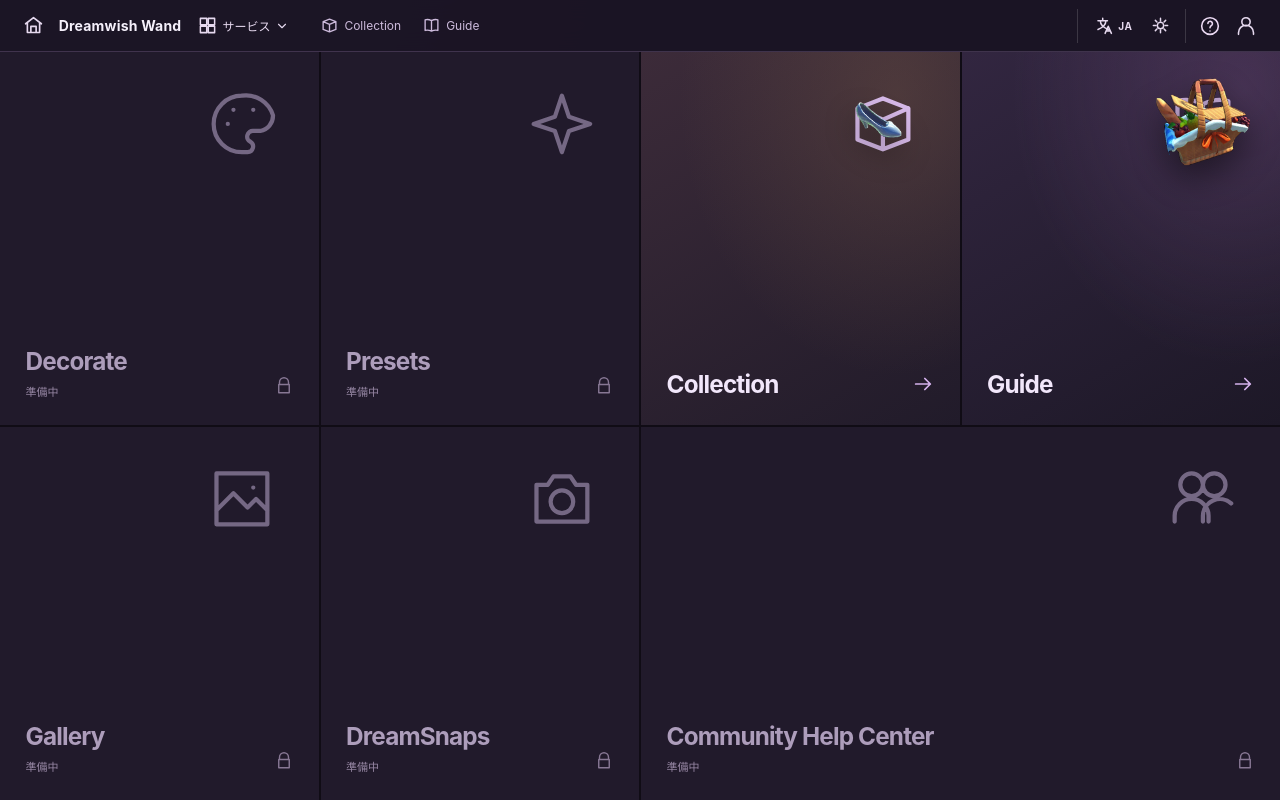
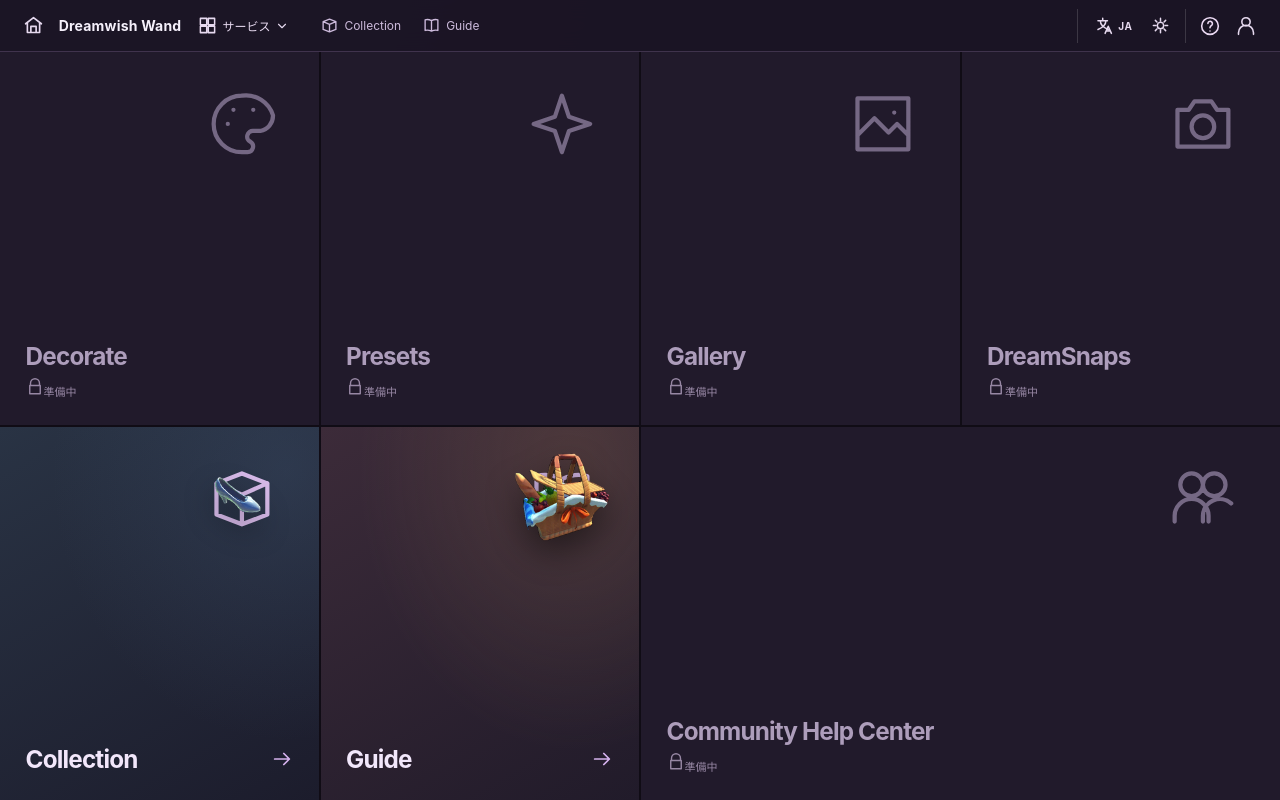
Before and after one commit to DreamwishWand/Wand, a SvelteKit app: page / in a window 1280 px wide. Built offline with nearby package versions, Linux system fonts and the light colour scheme.

Commit message:
UI-00: make home tile reading order accessible and planned state legible

```diff
--- a/src/routes/+page.svelte
+++ b/src/routes/+page.svelte
@@ -7,7 +7,7 @@
 
   // Home only: 2x2 decoration services on the left, Collection/Guide above Help on the right.
   // Keep global navigation order unchanged and avoid introducing new imagery.
-  const homeTileOrder = ['decorate','presets','collection','guide','gallery','dreamsnaps','community'] as const;
+  const homeTileOrder = ['decorate','presets','gallery','dreamsnaps','collection','guide','community'] as const;
   const homeTiles = homeTileOrder.map(key=>{
     const service=launcherServices.find(candidate=>candidate.key===key);
     if(!service)throw new Error(`Unknown launcher tile: ${key}`);
@@ -37,7 +37,7 @@
   <div class="portal-grid">
     {#each homeTiles as service (service.key)}
       {#if service.href}
-        <a class="portal-card" href="{base}{service.href}" aria-label={service.name}>
+        <a class="portal-card portal-card-{service.key}" href="{base}{service.href}" aria-label={service.name}>
           <span class="portal-card-visual" aria-hidden="true">
             <WandIcon name={service.icon} size={64} strokeWidth={1.5}/>
             {#if service.art}<img class="portal-game-art" src="{base}{service.art}" alt="" loading="lazy"/>{/if}
@@ -46,11 +46,10 @@
           <span class="portal-card-action" aria-hidden="true"><WandIcon name="arrow" size={22}/></span>
         </a>
       {:else}
-        <div class="portal-card planned" class:portal-card-community={service.key==='community'}
+        <div class="portal-card portal-card-{service.key} planned" class:portal-card-community={service.key==='community'}
           aria-label={service.name+' — '+words.planned}>
           <span class="portal-card-visual" aria-hidden="true"><WandIcon name={service.icon} size={64} strokeWidth={1.5}/></span>
-          <span class="portal-card-label"><strong>{service.name}</strong><small>{words.planned}</small></span>
-          <span class="portal-card-action" aria-hidden="true"><WandIcon name="lock" size={18}/></span>
+          <span class="portal-card-label"><strong>{service.name}</strong><small class="portal-planned-status"><WandIcon name="lock" size={18}/>{words.planned}</small></span>
         </div>
       {/if}
     {/each}
```
